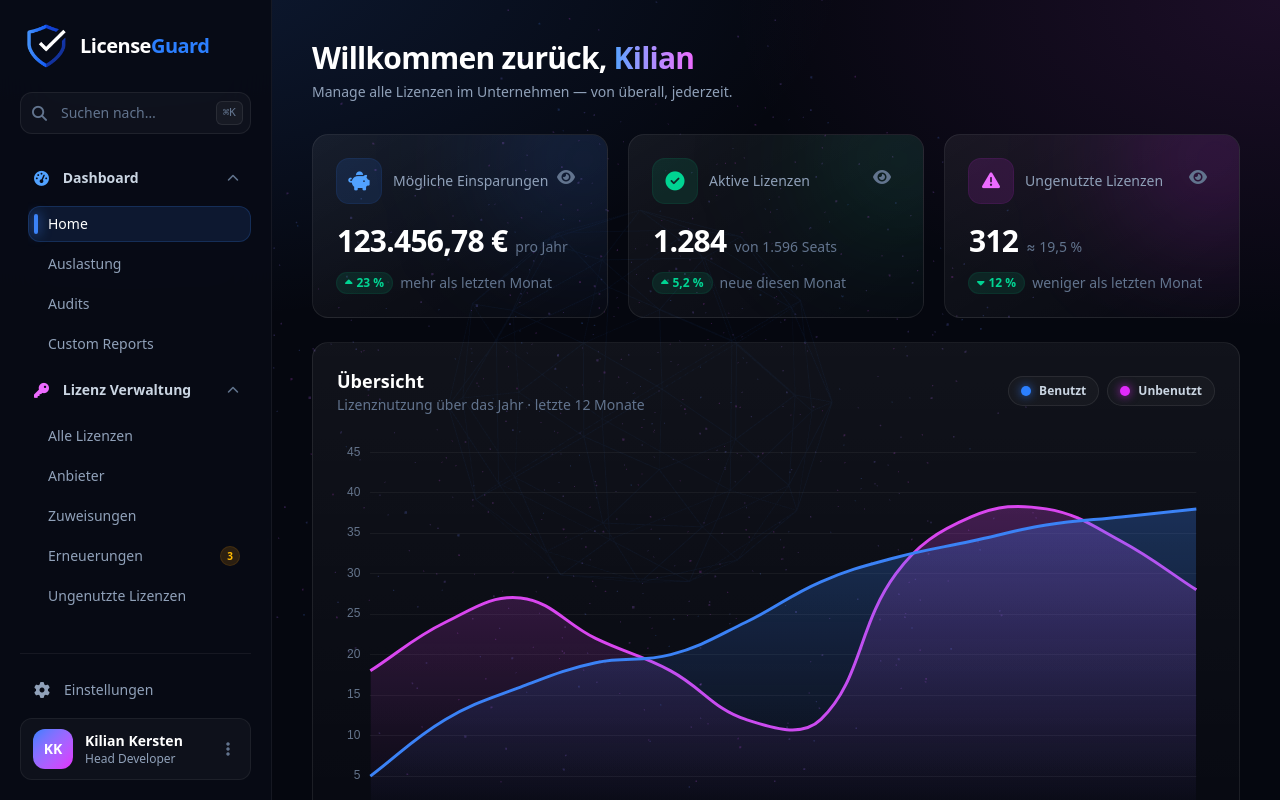
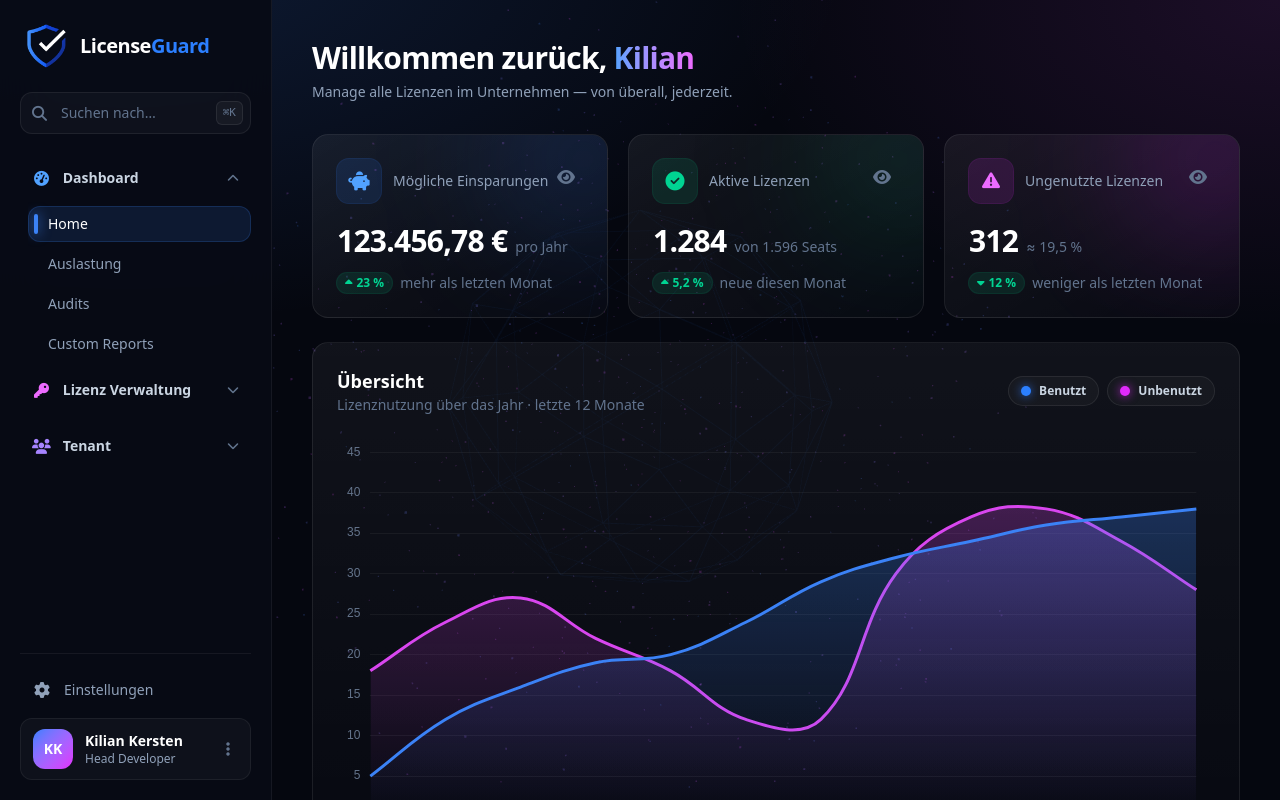
Before and after one commit to corsiqx/licenseguard-frontend, an Angular app: page / in a window 1280 px wide. Built offline with nearby package versions, Linux system fonts and the light colour scheme.

Commit message:
Fixed Sibebar

```diff
--- a/src/app/components/shared/sidebar/sidebar.html
+++ b/src/app/components/shared/sidebar/sidebar.html
@@ -36,7 +36,7 @@
         ><span class="flex-1 text-left">Dashboard</span
         ><i class="chev fa-solid fa-chevron-down text-[12px] text-slate-500"></i>
       </button>
-      <div data-panel [class.collapsed]="!isOpen('dashboard')" class="pl-2">
+      <div data-panel [class.collapsed]="!isOpen('dashboard')" class="overflow-hidden pl-2">
         <div class="space-y-1 py-1">
           <a
             routerLink="/"
@@ -72,7 +72,7 @@
         ><span class="flex-1 text-left">Lizenz Verwaltung</span
         ><i class="chev fa-solid fa-chevron-down text-[12px] text-slate-500"></i>
       </button>
-      <div data-panel [class.collapsed]="!isOpen('lizenzen')" class="pl-2">
+      <div data-panel [class.collapsed]="!isOpen('lizenzen')" class="overflow-hidden pl-2">
         <div class="space-y-1 py-1">
           <a
             routerLink="/alle-lizenzen"
@@ -121,7 +121,7 @@
         ><span class="flex-1 text-left">Tenant</span
         ><i class="chev fa-solid fa-chevron-down text-[12px] text-slate-500"></i>
       </button>
-      <div data-panel [class.collapsed]="!isOpen('tenant')" class="pl-2">
+      <div data-panel [class.collapsed]="!isOpen('tenant')" class="overflow-hidden pl-2">
         <div class="space-y-1 py-1">
           <a
             routerLink="/benutzer"
--- a/src/app/components/shared/sidebar/sidebar.ts
+++ b/src/app/components/shared/sidebar/sidebar.ts
@@ -12,16 +12,14 @@ import { Layout } from '../../../services/layout/layout';
 export class Sidebar {
   readonly layout = inject(Layout);
 
-  // Welche Navigationsgruppen aufgeklappt sind.
-  private readonly openGroups = signal(new Set<string>(['dashboard', 'lizenzen']));
+  // Nur eine Gruppe gleichzeitig offen.
+  private readonly activeGroup = signal<string | null>('dashboard');
 
   toggleGroup(key: string): void {
-    const next = new Set(this.openGroups());
-    next.has(key) ? next.delete(key) : next.add(key);
-    this.openGroups.set(next);
+    this.activeGroup.set(this.activeGroup() === key ? null : key);
   }
 
   isOpen(key: string): boolean {
-    return this.openGroups().has(key);
+    return this.activeGroup() === key;
   }
 }
```
